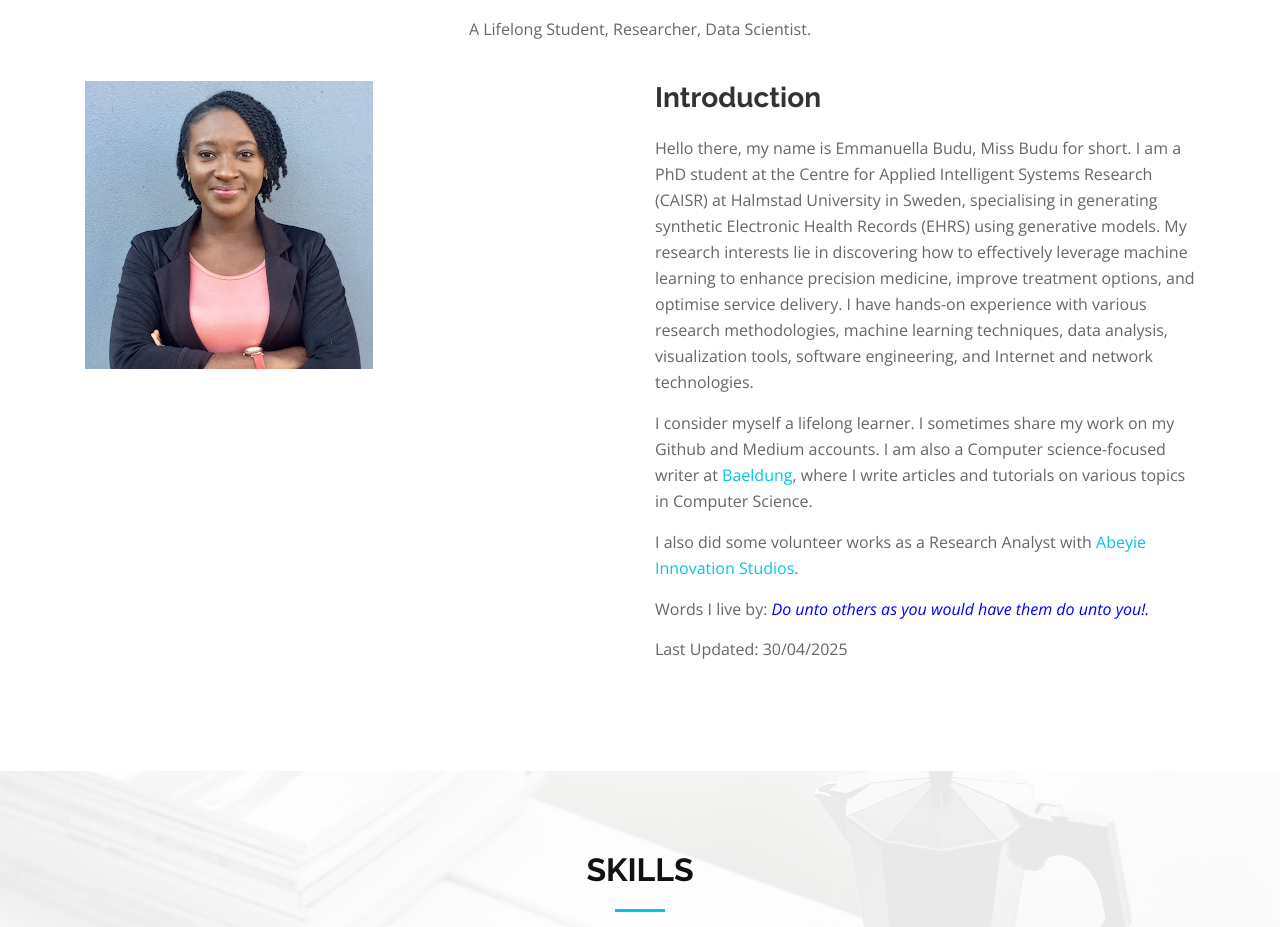
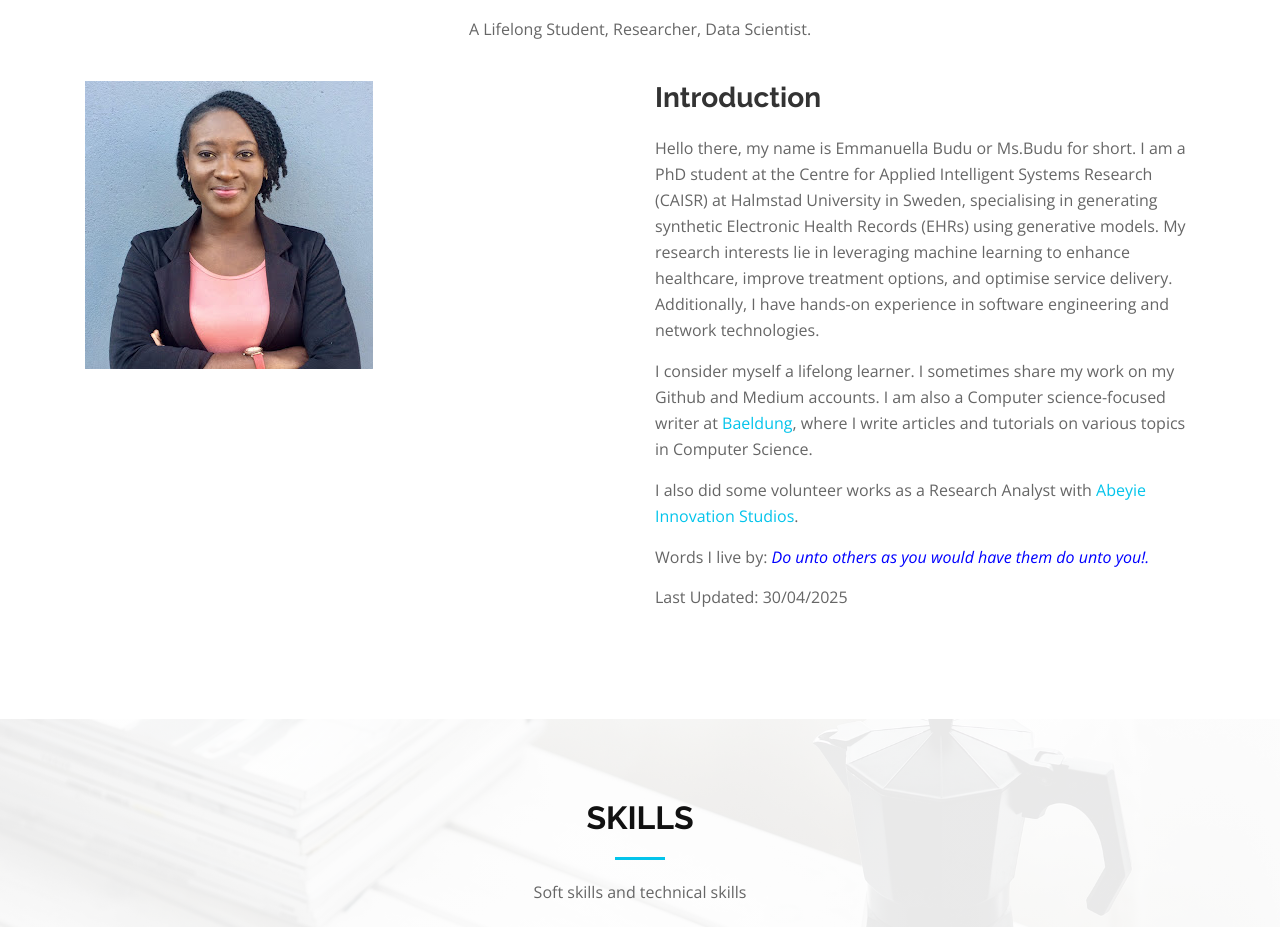
Before and after one commit to EmmanuellaBudu/emmanuellabudu.github.io, a plain HTML site: page index.html in a window 1280 px wide. Shown: the part 1024-1951 px from the top of the page. Drawn offline with nearby package versions, Linux system fonts and the light colour scheme.

Commit message:
Update index.html

```diff
--- a/index.html
+++ b/index.html
@@ -120,10 +120,10 @@
           <div class="col-md-6 about-content">
             <h2 class="about-title">Introduction</h2>
             <p class="about-text">
-             Hello there, my name is Emmanuella Budu, Miss Budu for short. I am a PhD student at the Centre for Applied Intelligent Systems Research (CAISR) at Halmstad University in Sweden,
-              specialising in generating synthetic Electronic Health Records (EHRS) using generative models. My research interests lie in discovering how to effectively leverage machine learning
-              to enhance precision medicine, improve treatment options, and optimise service delivery.
-            I have hands-on experience with various research methodologies, machine learning techniques, data analysis, visualization tools, software engineering, and Internet and network technologies.
+             Hello there, my name is Emmanuella Budu or Ms.Budu for short. I am a PhD student at the Centre for Applied Intelligent Systems Research (CAISR) at Halmstad University in Sweden,
+              specialising in generating synthetic Electronic Health Records (EHRs) using generative models. My research interests lie in leveraging machine learning
+              to enhance healthcare, improve treatment options, and optimise service delivery.
+            Additionally, I have hands-on experience in software engineering and network technologies.
             </p>
             <p class="about-text">
              I consider myself a lifelong learner. I sometimes share my work on my Github and Medium accounts. I am also a Computer science-focused writer at
```
